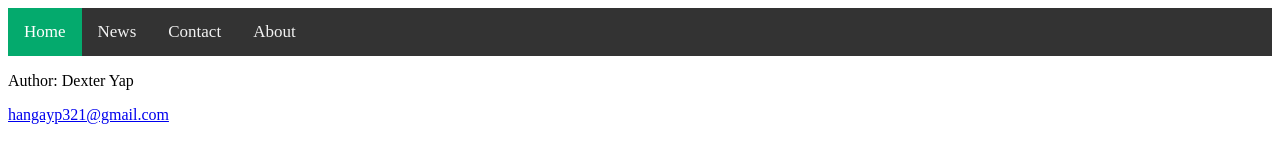
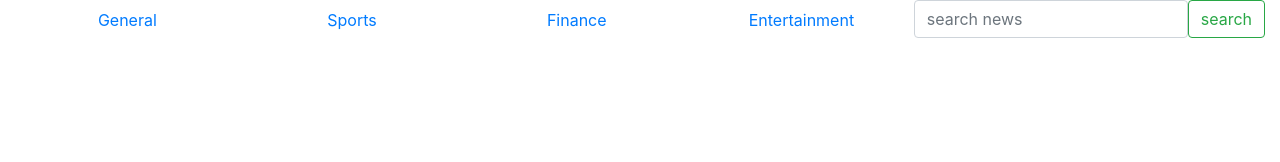
Before and after one commit to DexterYWH35/NewsWebsite, a plain HTML site: page index.html in a window 1280 px wide. Drawn offline with nearby package versions, Linux system fonts and the light colour scheme.

Commit message:
update new navbar and search bar

```diff
--- a/index.html
+++ b/index.html
@@ -1,28 +1,53 @@
-<!DOCTYPE html>
+<!doctype html>
 <html lang="en">
-<head>
-    <meta charset="UTF-8">
-    <meta name="viewport" content="width=device-width, initial-scale=1.0">
-    <title>NewsWebsite</title>
+  <head>
+    <!-- Required meta tags -->
+    <meta charset="utf-8">
+    <meta name="viewport" content="width=device-width, initial-scale=1, shrink-to-fit=no">
+
+    <!-- Bootstrap CSS -->
+    <link rel="stylesheet" href="https://cdn.jsdelivr.net/npm/bootstrap@4.6.2/dist/css/bootstrap.min.css" integrity="sha384-xOolHFLEh07PJGoPkLv1IbcEPTNtaed2xpHsD9ESMhqIYd0nLMwNLD69Npy4HI+N" crossorigin="anonymous">
     <link rel="stylesheet" href="style.css">
-</head>
-<body>
-    <!-- Navigation bar -->
-    <div class="topnav">
-        <a class="active" href="#home">Home</a>
-        <a href="#news">News</a>
-        <a href="#contact">Contact</a>
-        <a href="#about">About</a>
-      </div>
+
+    <title>Hello, world!</title>
+  </head>
+  <body class="m-0 p-0">
+    <div class="container-fluid">
+
+        <!-- navbar -->
+        <div>
+            <ul class="nav nav-pills nav-justified">
+                <li class="nav-item">
+                  <a class="nav-link" href="#general" id="General">General</a>
+                </li>
+                <li class="nav-item">
+                  <a class="nav-link" href="#sports" id="Sports">Sports</a>
+                </li>
+                <li class="nav-item">
+                  <a class="nav-link" href="#finance" id="Finance">Finance</a>
+                </li>
+                <li class="nav-item">
+                    <a class="nav-link" href="#entertainment" id="Entertainment">Entertainment</a>
+                </li>
+                <li>
+                    <Form class="d-flex">
+                        <input class="form-control me-2" type="search" placeholder="search news">
+                        <button class="btn btn-outline-success" type="submit">search</button>
+                      </Form>
+                </li>
+              </ul>
+
+        </div>
+
+        <!-- news -->
+        <div></div>
+
+        <!-- footer -->
+        <div></div>
+
+    </div>
 
 
-
-
-
-    <!-- Footer -->
-    <footer>
-        <p>Author: Dexter Yap</p>
-        <p><a href="hangayp321@gmail.com">hangayp321@gmail.com</a></p>
-      </footer>
-</body>
+    <script src="index.js"></script>
+  </body>
 </html>
```
Also changed, not shown: index.js (added).
